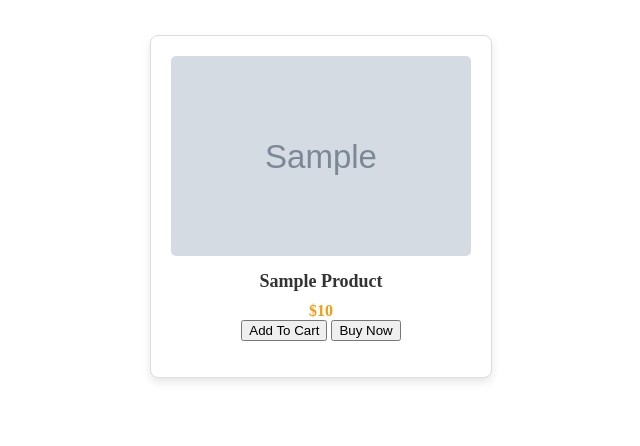
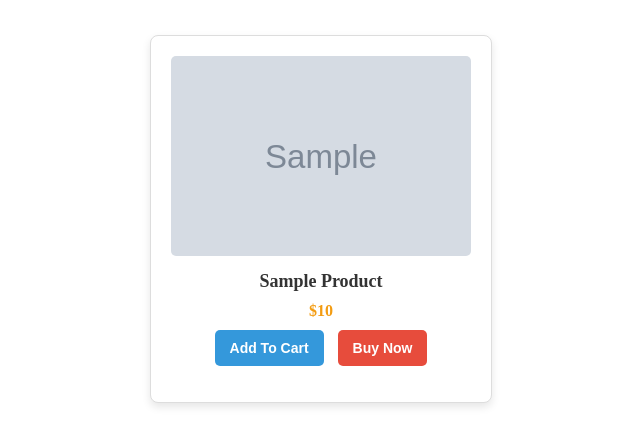
Before and after one commit to Thakvika1/Tiki_app, a PHP site: page /app.php in a window 1280 px wide. Shown: the top 446 px of the page, without its empty margins (319-959 px from the left). Run offline with PHP 8.4, Linux system fonts and the light colour scheme; tables that the repository leaves empty or names only in its code hold one stand-in row (values such as "Sample post"); grey boxes marked "Sample" are stand-in pictures; a stand-in replaces the project's code that opens the database connection.

Commit message:
refactor

```diff
--- a/app.php
+++ b/app.php
@@ -1,4 +1,4 @@
-<link rel="stylesheet" href="./style/app.css?v=1">
+<link rel="stylesheet" href="./style/app.css?v=2">
 
 
 <?php
--- a/style/app.css
+++ b/style/app.css
@@ -55,3 +55,37 @@
     justify-content: center;
     margin-top: 20px;
 }
+
+/* Style for buttons inside .product */
+.product button {
+    margin: 10px 5px 0;
+    padding: 10px 15px;
+    border: none;
+    border-radius: 5px;
+    font-size: 14px;
+    cursor: pointer;
+    font-weight: bold;
+    transition: background-color 0.3s ease, transform 0.2s ease;
+}
+
+/* "Add To Cart" button style */
+.product button[name="add_to_card"] {
+    background-color: #3498db; /* Blue */
+    color: white;
+}
+
+.product button[name="add_to_card"]:hover {
+    background-color: #2980b9;
+    transform: translateY(-2px);
+}
+
+/* "Buy Now" button style */
+.product button[name="buy_now"] {
+    background-color: #e74c3c; /* Red */
+    color: white;
+}
+
+.product button[name="buy_now"]:hover {
+    background-color: #c0392b;
+    transform: translateY(-2px);
+}
```
